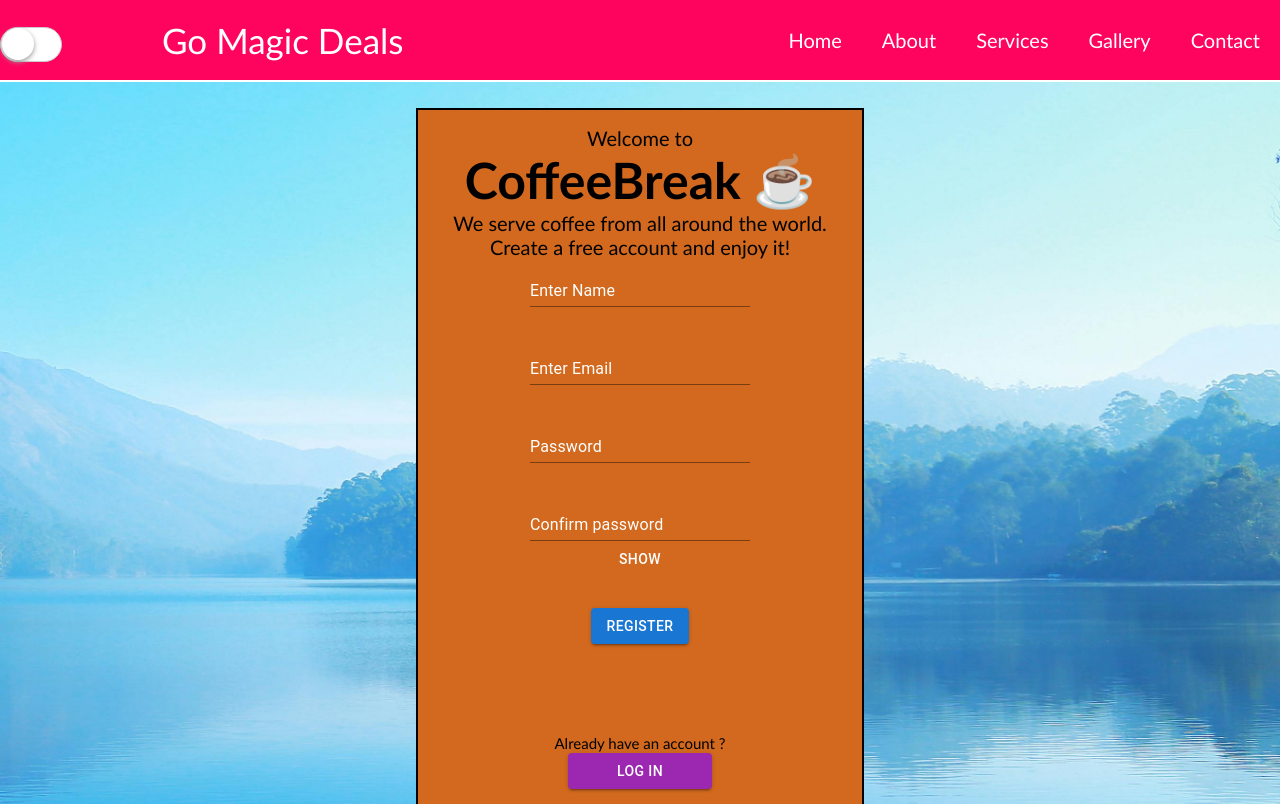
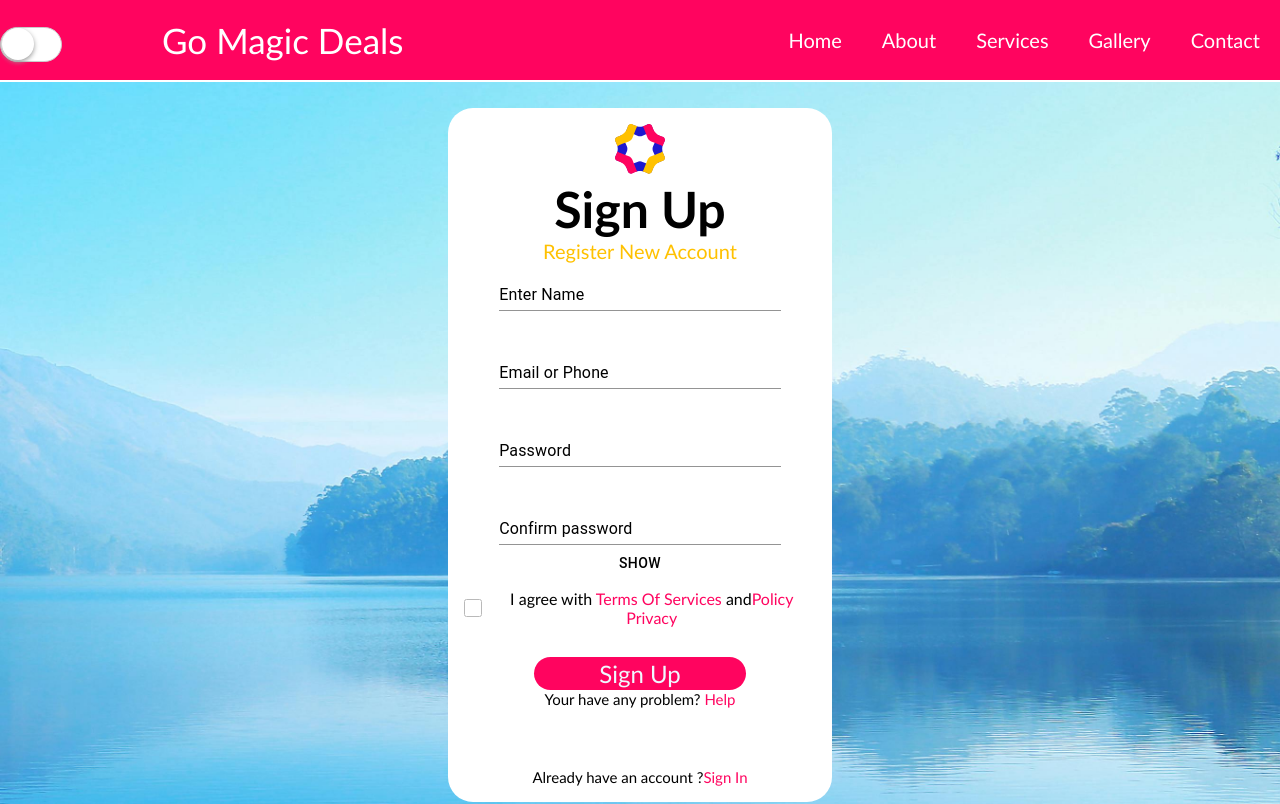
Before and after one commit to jitender046/gomagicdeals, a React (Create React App) app: page /signup in a window 1280 px wide. Shown: the top 804 px of the page. Built offline with nearby package versions, Linux system fonts and the light colour scheme.

Commit message:
Sign up page ui change

```diff
--- a/src/Login Signup/Login.jsx
+++ b/src/Login Signup/Login.jsx
@@ -108,7 +108,6 @@ function Login() {
               </div>
               <br />
               <p className="already-account">
-                {" "}
                 Don't have an account ? <a href="./sign-up.html">Sign Up</a>
               </p>
             </div>
--- a/src/Login Signup/Loginsignup.css
+++ b/src/Login Signup/Loginsignup.css
@@ -21,13 +21,12 @@ width:50px;
 }
 .signup .form {
   padding: 1rem;
-  width: 70%;
-  border: 2px solid black;
+  width: 60%;
   margin-left: auto;
   margin-right: auto;
-  background-color:chocolate;
-  text-align: center;
-  align-items: center;
+  background-color:white;
+  border-radius: 25px;
+
 }
 .login .form {
   padding: 1rem;
@@ -99,7 +98,7 @@ a {
 /* color: aliceblue; */
 align-items: left;
 }
-.already-account,.forget-password{
+.already-account,.forget-password,.any-problem{
   font-size: 15px;
 }
 .signInWith {
--- a/src/Login Signup/Signup.jsx
+++ b/src/Login Signup/Signup.jsx
@@ -1,8 +1,9 @@
-import React, { useState } from 'react';
-import swal from 'sweetalert';
-import { Button, TextField } from '@mui/material';
-import Header from '../Header Footer/Header.js';
-import Footer from '../Header Footer/Footer.jsx';
+import React, { useState } from "react";
+import swal from "sweetalert";
+import { Button, TextField } from "@mui/material";
+import appIcon from "../Images/icons/appIcon.svg";
+import Header from "../Header Footer/Header.js";
+import Footer from "../Header Footer/Footer.jsx";
 function SignUp() {
   const [name, setName] = useState("");
   // const [lastName, setLastName] = useState("");
@@ -12,19 +13,19 @@ function SignUp() {
   const [error, setError] = useState(null);
   const [passwordType, setPasswordType] = useState("password");
 
-
   const validateEmail = (email) => {
     const emailRegex = /^[a-zA-Z0-9._%+-]+@[a-zA-Z0-9.-]+\.[a-zA-Z]{2,}$/;
     return emailRegex.test(email);
   };
 
   const validatePassword = (password) => {
-    const passwordRegex = /^(?=.*[a-z])(?=.*[A-Z])(?=.*\d)(?=.*[@$!%*?&])[A-Za-z\d@$!%*?&]{8,}$/;
+    const passwordRegex =
+      /^(?=.*[a-z])(?=.*[A-Z])(?=.*\d)(?=.*[@$!%*?&])[A-Za-z\d@$!%*?&]{8,}$/;
     return passwordRegex.test(password);
   };
 
   const handlePasswordToggle = () => {
-    setPasswordType(passwordType === 'password' ? 'text' : 'password');
+    setPasswordType(passwordType === "password" ? "text" : "password");
   };
 
   const handleSignUp = () => {
@@ -38,15 +39,17 @@ function SignUp() {
           swal({
             title: "Wow!",
             text: "Message!",
-            type: "success"
-        }).then(function() {
+            type: "success",
+          }).then(function () {
             window.location = "#";
           });
         } else {
           setError("Passwords do not match!");
         }
       } else {
-        setError("Password must be at least 8 characters long, contain at least one uppercase letter, one lowercase letter, one number, and one special character!");
+        setError(
+          "Password must be at least 8 characters long, contain at least one uppercase letter, one lowercase letter, one number, and one special character!"
+        );
       }
     } else {
       setError("Check your email ID!");
@@ -60,53 +63,103 @@ function SignUp() {
         <div className="all-content-center">
           <div className="signup">
             <div className="form">
-      <p>Welcome to</p>
-        <h1> CoffeeBreak ☕</h1>
-        <p>We serve coffee from all around the world.<br/>Create a free account and enjoy it!</p>
+              <img src={appIcon} alt="app-logo" className="app-logo" />
+              <h1>Sign Up</h1>
+              <p class="text-warning">Register New Account</p>
               <TextField
+                className="input-filed"
                 id="standard-basic"
                 label="Enter  Name"
-        InputLabelProps={{style : {color : 'white'} }}
+                InputLabelProps={{ style: { color: "black" } }}
                 variant="standard"
                 onChange={(e) => setName(e.target.value)}
               />
-        <br /><br />
+              <br />
+              <br />
               <TextField
+                className="input-filed"
                 id="standard-basic"
-          label="Enter  Email"
-          InputLabelProps={{style : {color : 'white'} }}
+                label="Email or Phone"
+                InputLabelProps={{ style: { color: "black" } }}
                 variant="standard"
                 onChange={(e) => setEmail(e.target.value)}
               />
-        <br /><br />
+              <br />
+              <br />
+
               <TextField
+                className="input-filed"
                 id="standard-password-input"
-          InputLabelProps={{style : {color : 'white'} }}
+                InputLabelProps={{ style: { color: "black" } }}
                 label="Password"
                 type={passwordType}
                 autoComplete="current-password"
                 variant="standard"
                 onChange={(e) => setPassword(e.target.value)}
               />
-        <br /><br />
+              <br />
+              <br />
               <TextField
+                className="input-filed"
                 id="standard-password-input"
-        InputLabelProps={{style : {color : 'white'} }}
+                InputLabelProps={{ style: { color: "black" } }}
                 type={passwordType}
                 label="Confirm password"
                 variant="standard"
                 onChange={(e) => setConfirmPassword(e.target.value)}
               />
-        <br/>
-         <Button style={{ color: 'white' }} variant="text" className="show-password" onClick={handlePasswordToggle}>
-          {passwordType === 'password' ? 'Show' : 'Hide'}
-        </Button><br/><br/>
-        <Button variant="contained" onClick={handleSignUp}>Register</Button>
-        {error && <p style={{ color: error === "Signup successful!" ? 'green' : 'red' }}>{error}</p>}
-              <br/><br/><br/><br/>
-              <p className='already-account'> Already have an account ?</p>
-              <Button variant="contained" className='already-account-button'color='secondary' >Log in</Button>
+              <br />
+              <Button
+                style={{ color: "black" }}
+                variant="text"
+                className="show-password"
+                onClick={handlePasswordToggle}
+              >
+                {passwordType === "password" ? "Show" : "Hide"}
+              </Button>
+              <br />
+              <div className="rememberMe">
+                <input
+                  type="checkbox"
+                  name=""
+                  id="Checkbox"
+                  className="checkbox"
+                />
+                <label for="Checkbox">
+                  I agree with <a href="/">Terms Of Services</a> and
+                  <a href="/">Policy Privacy</a>
+                </label>
+              </div>
+              <br />
+              <button
+                className="signin-btn"
+                onClick={handleSignUp}
+                id="Submit-btn"
 
+              >
+                Sign Up
+              </button>
+              <br />
+              <p className="any-problem">
+                Your have any problem? <a href="/">Help</a>
+              </p>
+
+              {error && (
+                <p
+                  style={{
+                    color: error === "Signup successful!" ? "green" : "red",
+                  }}
+                >
+                  {error}
+                </p>
+              )}
+              <br />
+              <br />
+              <p className="already-account">
+                {" "}
+                Already have an account ?<a href="/">Sign In</a>
+              </p>
+              {/* <Button variant="contained" className='already-account-button'color='secondary' >Log in</Button> */}
             </div>
           </div>
         </div>
```
Lines whose indentation alone changed are shown as unchanged.
